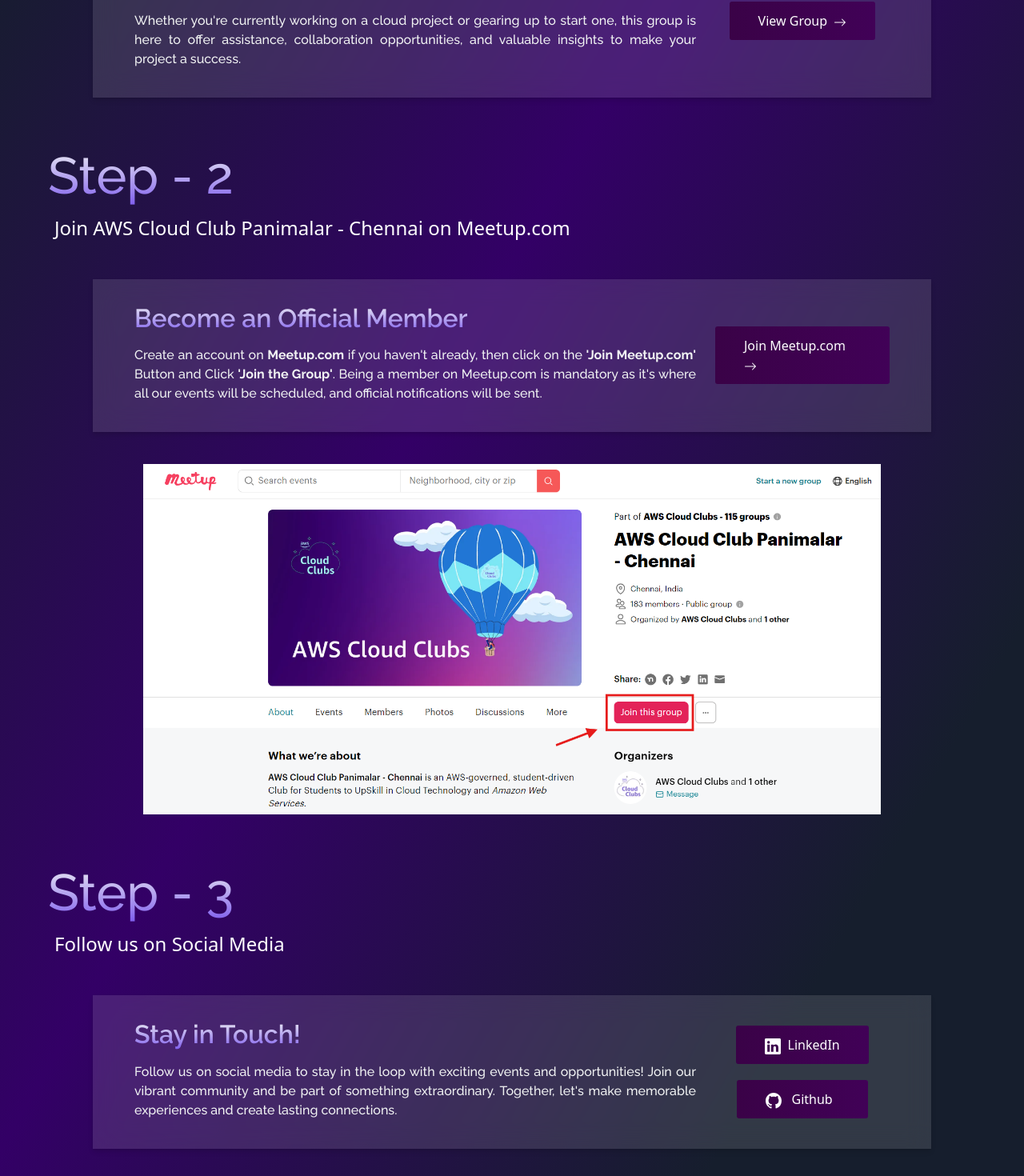
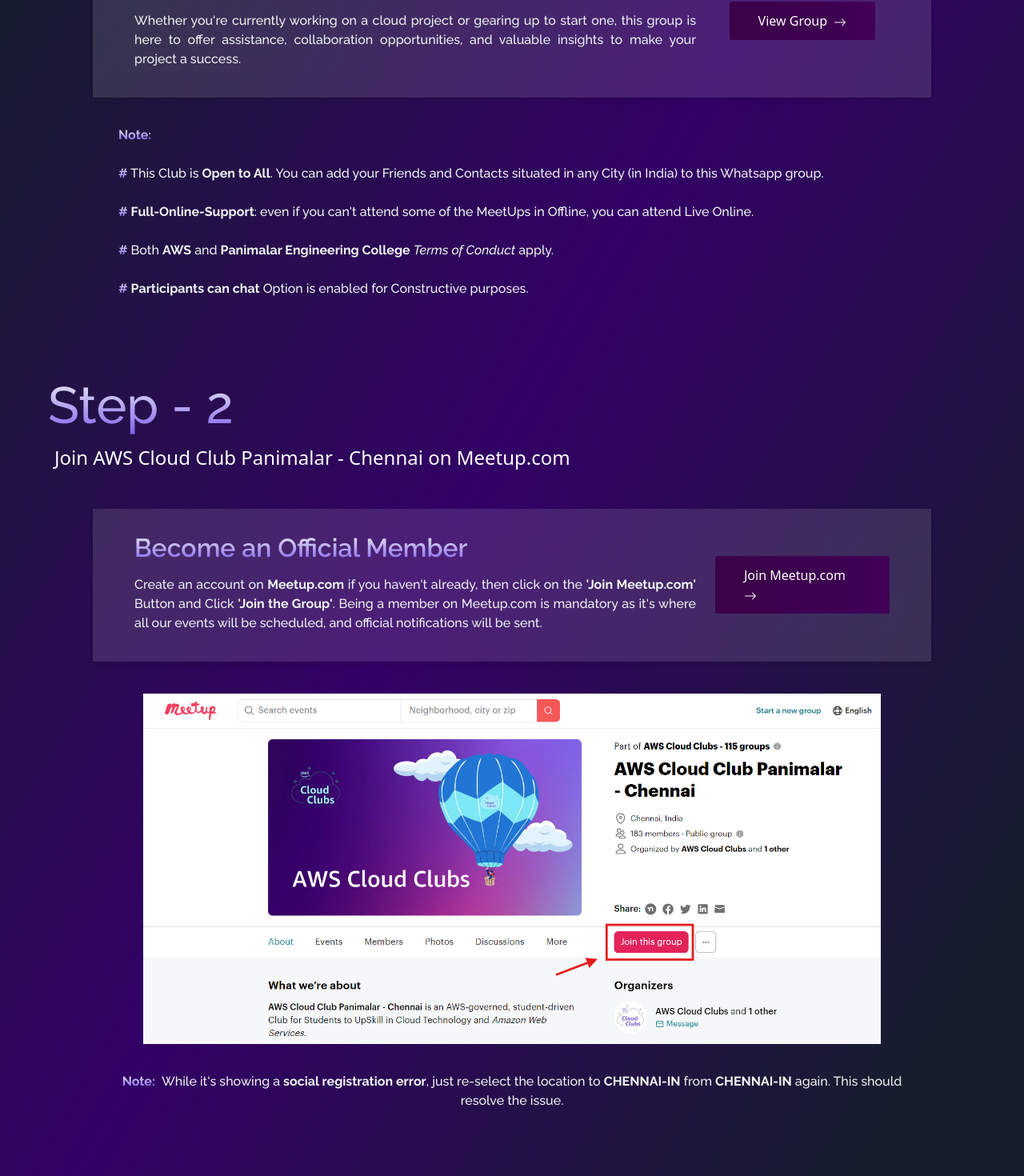
Before and after one commit to AWSCCPanimalarChennai/aws-cloud-club-site, a React (Create React App) app: page /join in a window 1280 px wide. Shown: the part 858-2328 px from the top of the page at 80% size. Built offline with nearby package versions, Linux system fonts and the light colour scheme; a web font is replaced by a local one.

Commit message:
updated join guide

```diff
--- a/src/Components/Faq/Faq.jsx
+++ b/src/Components/Faq/Faq.jsx
@@ -33,7 +33,7 @@
                 <AccordionItem
                     eventKey="1"
                     question="2. I encountered a social registration error on Meetup.com. What steps should I take to resolve it?"
-                    answer= "When facing a social registration error, simply choose the location option 'CHENNAI-IN' again instead of 'CHENNAI-IN'. This should resolve the issue."
+                    answer= "While it's showing a social registration error, just re-select the location to CHENNAI-IN from CHENNAI-IN again. This should resolve the issue"
                 />
 
                 <AccordionItem
--- a/src/Components/JoinGuide/JoinGuide.css
+++ b/src/Components/JoinGuide/JoinGuide.css
@@ -47,6 +47,10 @@
     padding-right: 80px;
 }
 
+.note {
+    padding: 20px;
+}
+
 @media (max-width: 576px) {
     .join-guide{
         padding: 80px 10px 30px 10px;
--- a/src/Components/JoinGuide/JoinGuide.jsx
+++ b/src/Components/JoinGuide/JoinGuide.jsx
@@ -84,6 +84,17 @@
                     </NavLink>
                 </Col>
             </Row>
+
+            <p className='para note'>
+                <span className='gradient-text'>Note:</span><br /><br />
+                <span className='gradient-text'>#</span> This Club is <b>Open to All</b>. You can add your Friends and Contacts situated in any City (in India) to this Whatsapp group.<br /><br />
+                <span className='gradient-text'>#</span> <b>Full-Online-Support</b>: even if you can't attend some of the MeetUps in Offline, you can attend Live Online.<br /><br />
+                <span className='gradient-text'>#</span> Both <b>AWS</b> and <b>Panimalar Engineering College</b> <i>Terms of Conduct</i> apply.<br /><br />
+                <span className='gradient-text'>#</span> <b>Participants can chat</b> Option is enabled for Constructive purposes.
+            </p>
+
+
+
             </div>
 
 
@@ -112,12 +123,13 @@
 
             <div className='center'>
                 <img src={meetup} alt="Meetup.com" width={"90%"} style={{marginTop: "40px"}} />
+                <p className='para note center'><span className='gradient-text'>Note:</span>&nbsp;&nbsp;While it's showing a <b>social registration error</b>, just re-select the location to <b>CHENNAI-IN</b> from <b>CHENNAI-IN</b> again. This should resolve the issue.</p>
             </div>
             </div>
 
             <h1 style={{marginTop: "60px"}}>Step - 3</h1>
                 <p className='para-process'>
-                Follow us on Social Media
+                Be regular to all MeetUps and Follow us on Social Media
                 </p>
 
             <div className='more-padding'>
@@ -126,19 +138,19 @@
                 <Col lg={9}>
                     <h2 className='side-head-process'>Stay in Touch!</h2>
                     <p className='para'>
-                    Follow us on social media to stay in the loop with exciting events and opportunities! Join our vibrant community and be part of something extraordinary. Together, let's make memorable experiences and create lasting connections.
+                    Be regular to all MeetUps and Follow us on social media to stay in the loop with exciting events and opportunities! Join our vibrant community and be part of something extraordinary. Together, let's make memorable experiences and create lasting connections.
                     </p>
                 </Col>
 
                 <Col lg={3} style={{display: "flex", flexDirection:"column", alignItems: "center", justifyContent: "center"}}>
-                    <NavLink to="https://www.meetup.com/aws-cloud-club-at-panimalar-engineering-college/" target='_blank' className='contribute-btn'>
+                    <NavLink to="https://www.linkedin.com/company/aws-cloud-club-panimalar-chennai/" target='_blank' className='contribute-btn'>
 
                         <svg xmlns="http://www.w3.org/2000/svg" width="20" height="20" fill="currentColor" class="bi bi-linkedin" viewBox="0 0 16 16">
                         <path d="M0 1.146C0 .513.526 0 1.175 0h13.65C15.474 0 16 .513 16 1.146v13.708c0 .633-.526 1.146-1.175 1.146H1.175C.526 16 0 15.487 0 14.854zm4.943 12.248V6.169H2.542v7.225zm-1.2-8.212c.837 0 1.358-.554 1.358-1.248-.015-.709-.52-1.248-1.342-1.248S2.4 3.226 2.4 3.934c0 .694.521 1.248 1.327 1.248zm4.908 8.212V9.359c0-.216.016-.432.08-.586.173-.431.568-.878 1.232-.878.869 0 1.216.662 1.216 1.634v3.865h2.401V9.25c0-2.22-1.184-3.252-2.764-3.252-1.274 0-1.845.7-2.165 1.193v.025h-.016l.016-.025V6.169h-2.4c.03.678 0 7.225 0 7.225z"/>
                         </svg>&nbsp;
                         LinkedIn
                     </NavLink>
-                    <NavLink to="https://www.meetup.com/aws-cloud-club-at-panimalar-engineering-college/" target='_blank' className='contribute-btn' style={{marginTop: "20px"}}>
+                    <NavLink to="https://github.com/AWSCCPanimalarChennai" target='_blank' className='contribute-btn' style={{marginTop: "20px"}}>
 
                         <svg xmlns="http://www.w3.org/2000/svg" width="20" height="20" fill="currentColor" class="bi bi-github" viewBox="0 0 16 16">
                         <path d="M8 0C3.58 0 0 3.58 0 8c0 3.54 2.29 6.53 5.47 7.59.4.07.55-.17.55-.38 0-.19-.01-.82-.01-1.49-2.01.37-2.53-.49-2.69-.94-.09-.23-.48-.94-.82-1.13-.28-.15-.68-.52-.01-.53.63-.01 1.08.58 1.23.82.72 1.21 1.87.87 2.33.66.07-.52.28-.87.51-1.07-1.78-.2-3.64-.89-3.64-3.95 0-.87.31-1.59.82-2.15-.08-.2-.36-1.02.08-2.12 0 0 .67-.21 2.2.82.64-.18 1.32-.27 2-.27s1.36.09 2 .27c1.53-1.04 2.2-.82 2.2-.82.44 1.1.16 1.92.08 2.12.51.56.82 1.27.82 2.15 0 3.07-1.87 3.75-3.65 3.95.29.25.54.73.54 1.48 0 1.07-.01 1.93-.01 2.2 0 .21.15.46.55.38A8.01 8.01 0 0 0 16 8c0-4.42-3.58-8-8-8"/>
```
